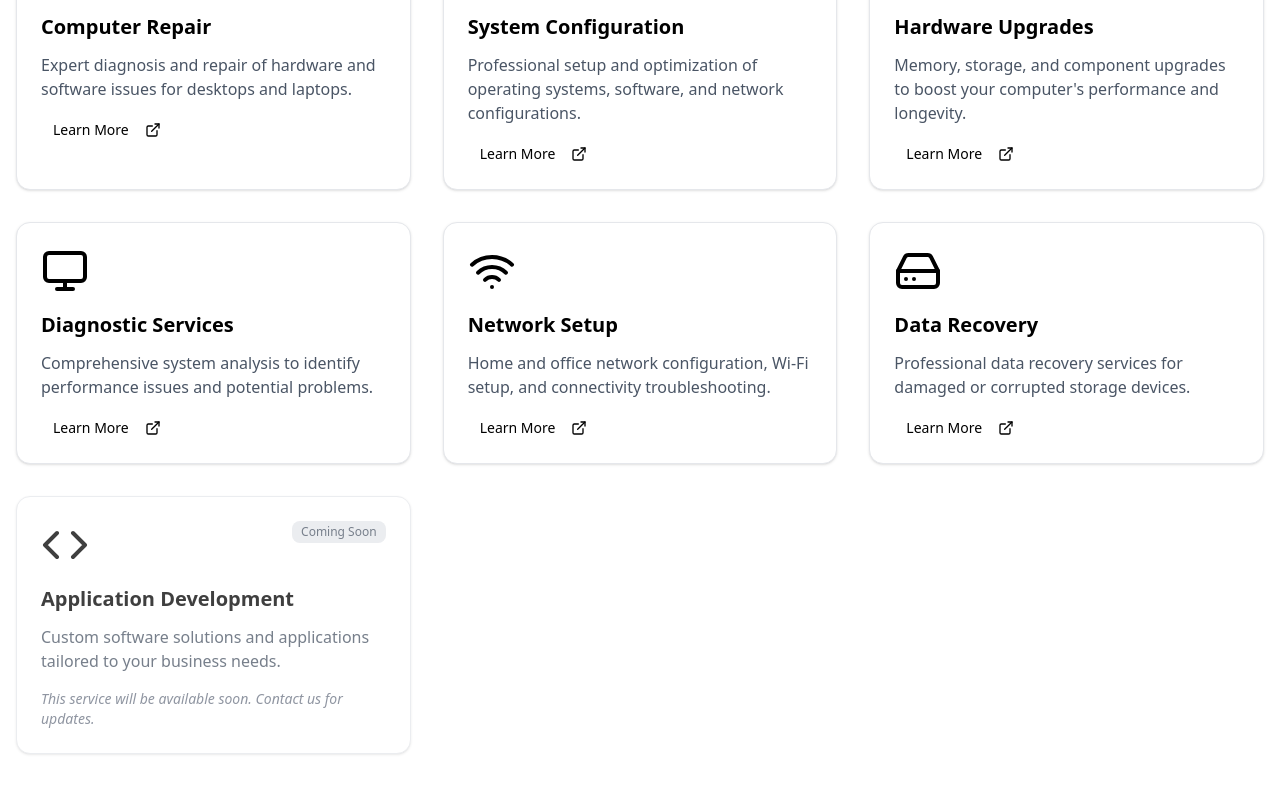
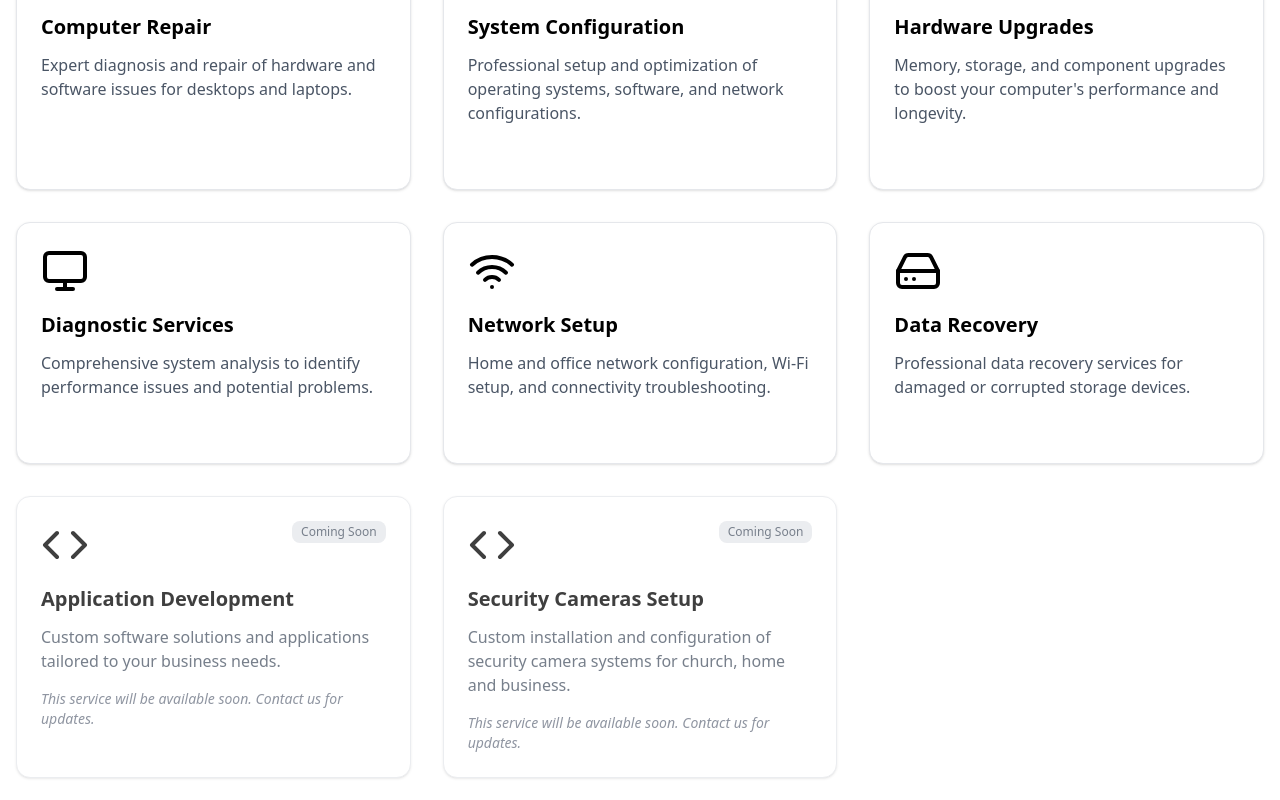
Before and after one commit to alexrf00/inceptumrex, a Next.js app: page / in a window 1280 px wide. Shown: the part 1480-2280 px from the top of the page. Built offline with nearby package versions, Linux system fonts and the light colour scheme.

Commit message:
items updated

```diff
--- a/src/components/services-section.tsx
+++ b/src/components/services-section.tsx
@@ -46,6 +46,12 @@ const services = [
     icon: Code,
     available: false,
   },
+    {
+    title: "Security Cameras Setup",
+    description: "Custom installation and configuration of security camera systems for church, home and business.",
+    icon: Code,
+    available: false,
+  },
 ]
 
 export function ServicesSection() {
@@ -80,7 +86,7 @@ export function ServicesSection() {
                     variant="ghost"
                     className="p-0 h-auto text-black hover:text-gray-600 dark:text-white dark:hover:text-gray-300"
                   >
-                    Learn More <ExternalLink className="ml-2 h-4 w-4" />
+                    {/* Learn More <ExternalLink className="ml-2 h-4 w-4" /> */}
                   </Button>
                 ) : (
                   <p className="text-sm text-gray-500 dark:text-gray-400 italic">
```
